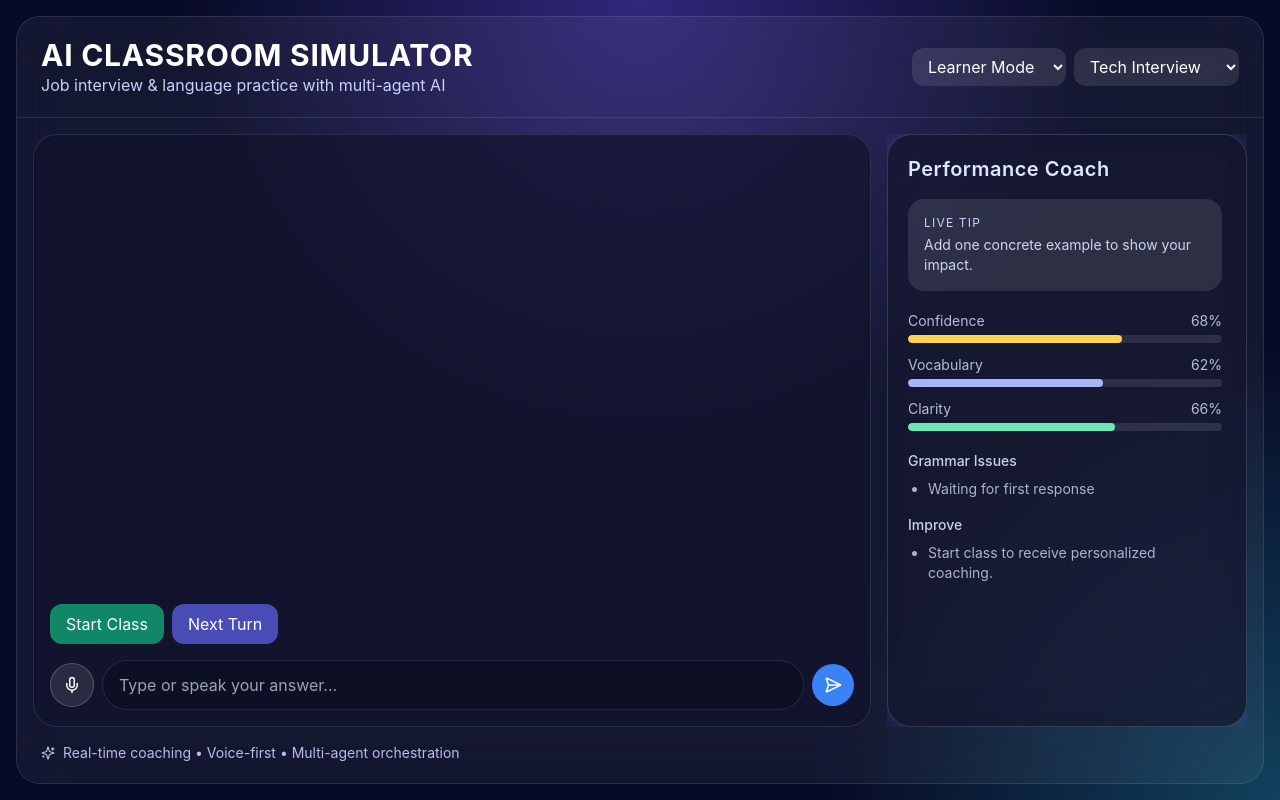
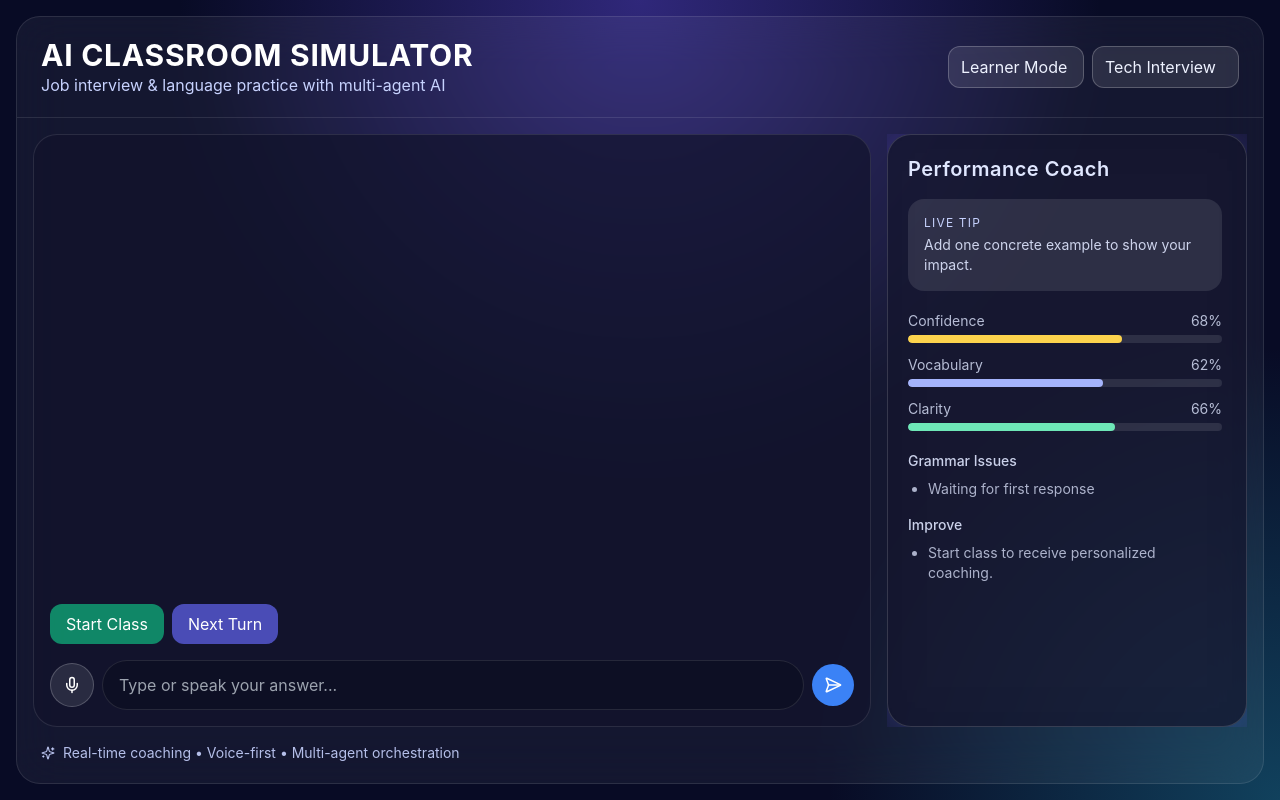
Before and after one commit to Trescu/ai-classroom-simulator, a React (Vite) app in the folder client/: page / in a window 1280 px wide. Built offline with nearby package versions, Linux system fonts and the light colour scheme.

Commit message:
Fix dropdown option styling in dark UI

```diff
--- a/client/src/App.jsx
+++ b/client/src/App.jsx
@@ -145,11 +145,11 @@ export default function App() {
             <p className="text-indigo-200">Job interview & language practice with multi-agent AI</p>
           </div>
           <div className="flex items-center gap-2">
-            <select value={mode} onChange={(e) => setMode(e.target.value)} className="bg-white/10 rounded-xl px-3 py-2">
+            <select value={mode} onChange={(e) => setMode(e.target.value)} className="dark-select rounded-xl px-3 py-2">
               <option value="learner">Learner Mode</option>
               <option value="teacher">Teacher Mode</option>
             </select>
-            <select value={scenario} onChange={(e) => setScenario(e.target.value)} className="bg-white/10 rounded-xl px-3 py-2">
+            <select value={scenario} onChange={(e) => setScenario(e.target.value)} className="dark-select rounded-xl px-3 py-2">
               <option value="interview">Tech Interview</option>
               <option value="language">Language Class</option>
             </select>
--- a/client/src/styles.css
+++ b/client/src/styles.css
@@ -74,6 +74,36 @@ body {
   height: 0;
 }
 
+.dark-select {
+  appearance: none;
+  -webkit-appearance: none;
+  -moz-appearance: none;
+  color-scheme: dark;
+  background-color: rgba(255, 255, 255, 0.1);
+  color: #eef2ff;
+  border: 1px solid rgba(255, 255, 255, 0.22);
+}
+
+.dark-select:focus {
+  outline: 2px solid rgba(129, 140, 248, 0.65);
+  outline-offset: 1px;
+}
+
+.dark-select option {
+  background-color: #0f1739;
+  color: #eef2ff;
+}
+
+.dark-select option:checked {
+  background-color: #2a3c86;
+  color: #ffffff;
+}
+
+.dark-select option:hover {
+  background-color: #1c295f;
+  color: #ffffff;
+}
+
 .coach-column {
   min-height: 0;
   overflow: hidden;
```
